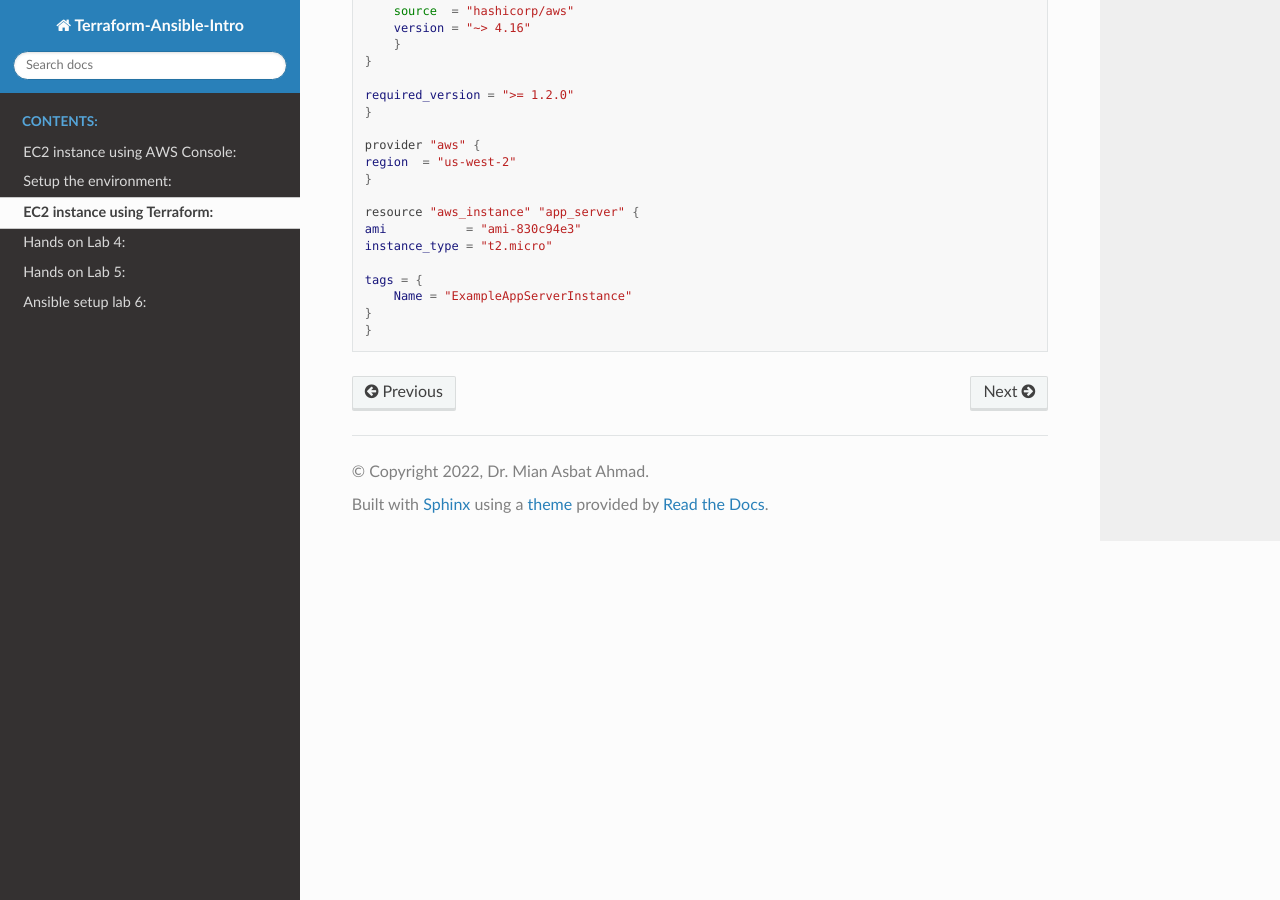
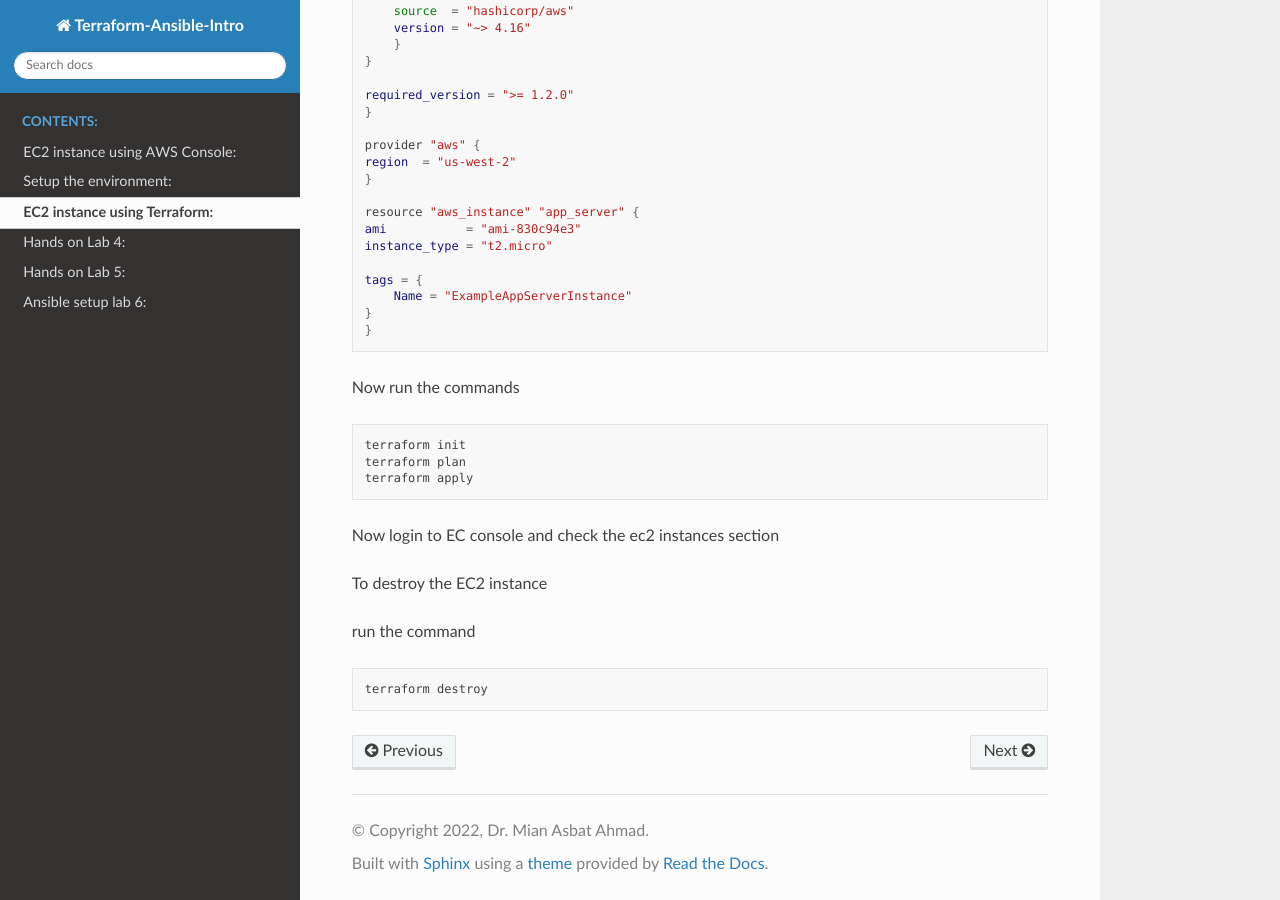
Before and after one commit to mianasbat/terraform-ansible-intro, a Sphinx documentation site: the page built from source/lab3.rst, in a window 1280 px wide and 900 px high, scrolled down 546 px. Built offline with Sphinx 7.4.7 and the Read the Docs theme 2.0.0, drawn with Linux system fonts in a browser that asks for light colours.

Commit message:
Update lab3.rst

```diff
--- a/source/lab3.rst
+++ b/source/lab3.rst
@@ -44,3 +44,22 @@ Create a file `main.tf` and paste the following code in it.
         Name = "ExampleAppServerInstance"
     }
     }
+
+
+Now run the commands
+
+.. code:: bash
+
+    terraform init
+    terraform plan
+    terraform apply
+
+Now login to EC console and check the ec2 instances section
+
+To destroy the EC2 instance
+
+run the command
+
+.. code:: bash
+
+    terraform destroy
```
